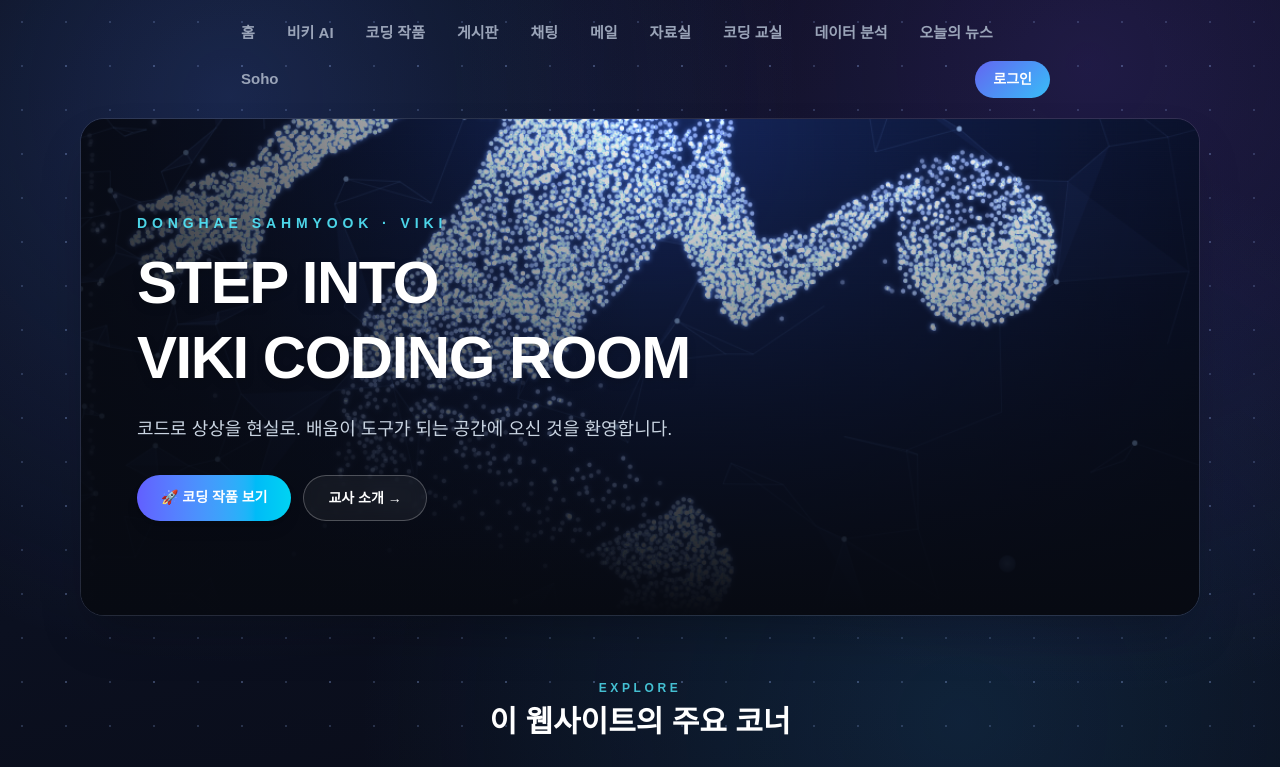
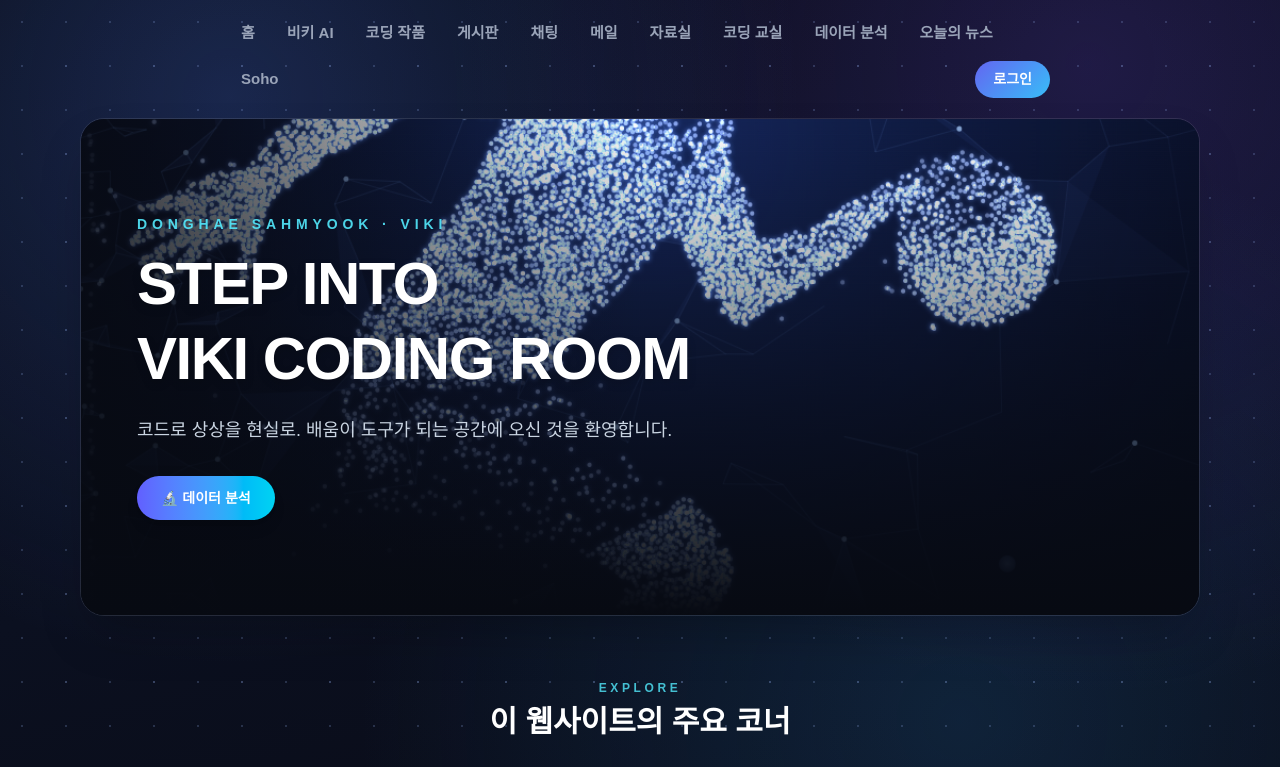
Before and after one commit to park53046/board-app, a Next.js app: page / in a window 1280 px wide. Shown: the top 767 px of the page. Built offline with nearby package versions, Linux system fonts and the light colour scheme; no server answers.

Commit message:
홈 히어로 버튼을 데이터 분석 하나로 교체(코딩작품보기/교사소개 제거)

```diff
--- a/app/page.tsx
+++ b/app/page.tsx
@@ -39,16 +39,10 @@
             </p>
             <div className="mt-8 flex flex-wrap gap-3">
               <Link
-                href="/works"
+                href="/data-lab"
                 className="rounded-full bg-gradient-to-r from-indigo-500 to-cyan-400 px-6 py-3 text-sm font-bold text-white shadow-lg transition hover:brightness-110"
               >
-                🚀 코딩 작품 보기
-              </Link>
-              <Link
-                href="/intro"
-                className="rounded-full border border-white/25 bg-white/5 px-6 py-3 text-sm font-bold text-white backdrop-blur transition hover:bg-white/15"
-              >
-                교사 소개 →
+                🔬 데이터 분석
               </Link>
             </div>
           </div>
```
